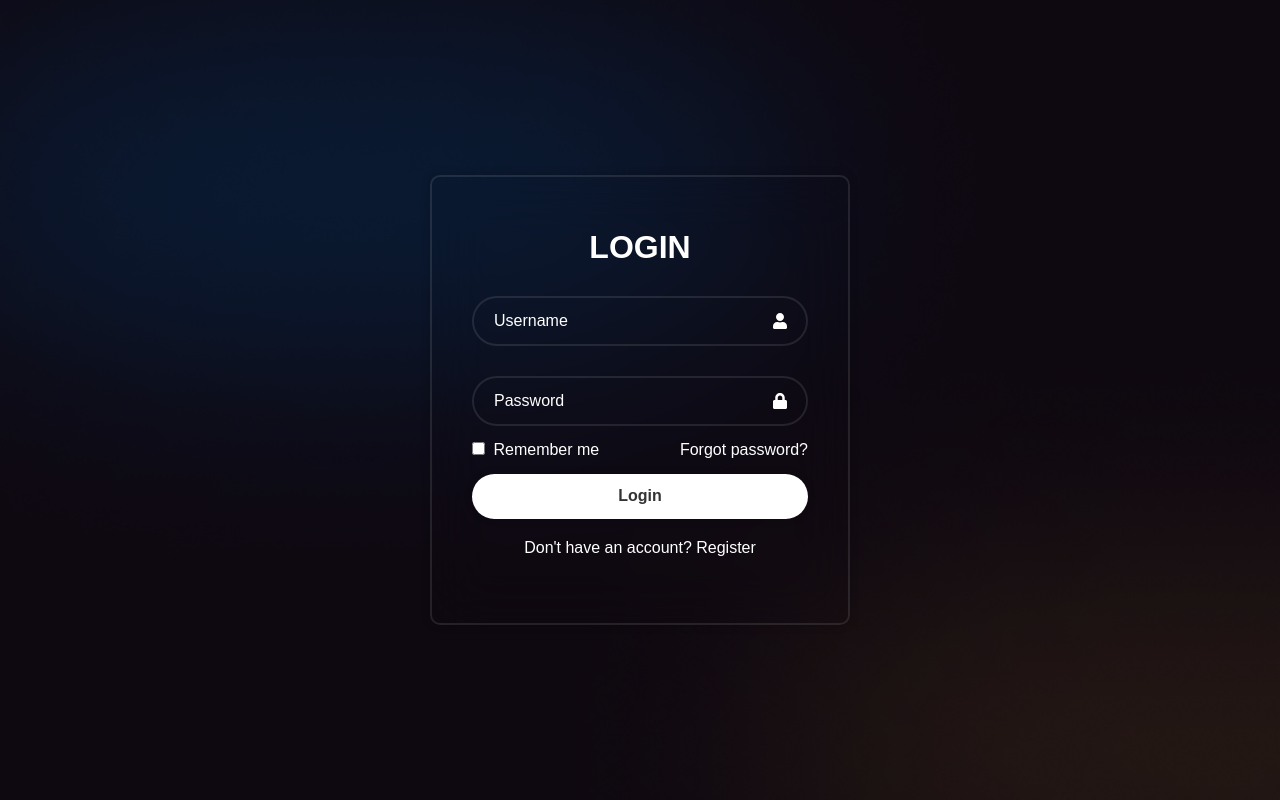
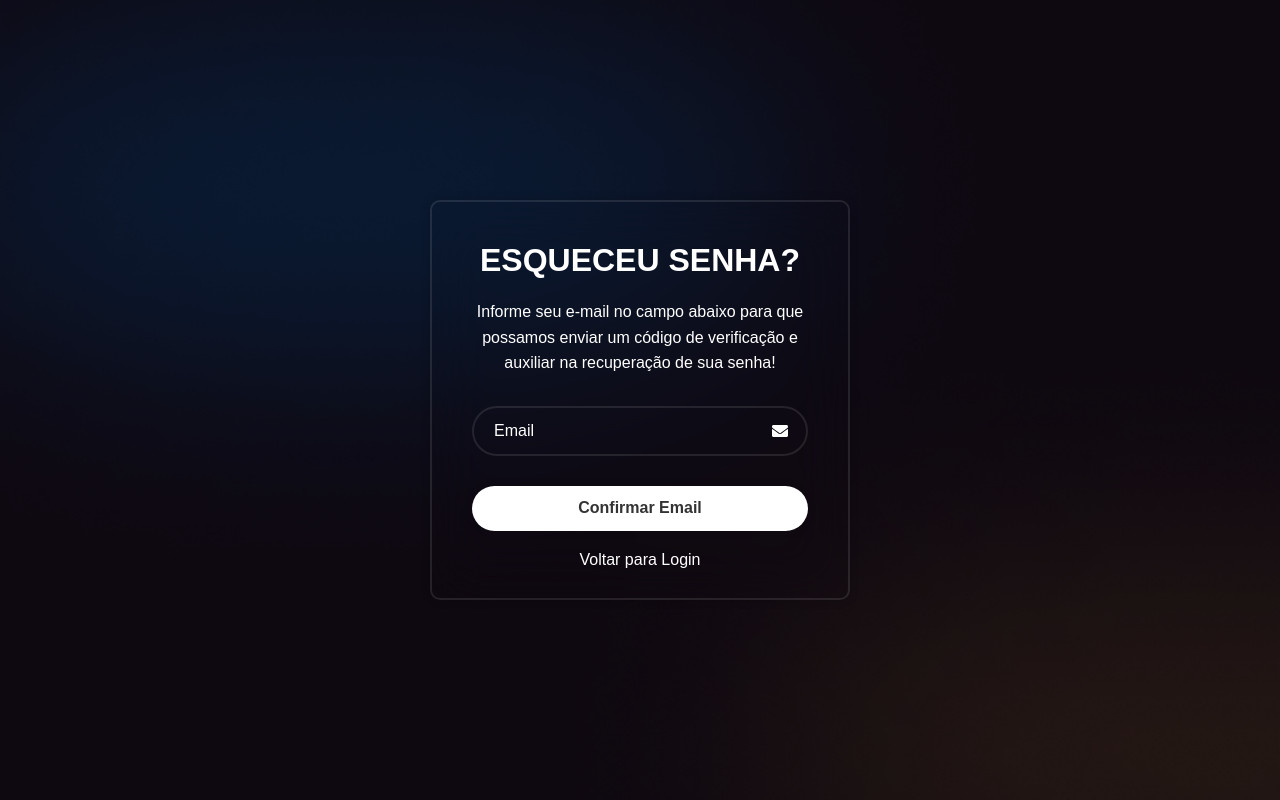
Before and after one commit to PIMauaEsports2025/Maua-Esports-2025, a React (Create React App) app in the folder pi-maua-esports/: page / in a window 1280 px wide. Both pictures are taken after a click on the link "Forgot password?". Built offline with nearby package versions, Linux system fonts and the light colour scheme; a web font is replaced by a local one.

Commit message:
feat: add forgot page

```diff
--- a/pi-maua-esports/src/Components/LoginRegister.css
+++ b/pi-maua-esports/src/Components/LoginRegister.css
@@ -19,8 +19,14 @@
 }
 
 .wrapper .form-box{
-    width: 100%;
-    padding: 40px;
+    position: absolute;
+  top: 0;
+  width: 100%;
+  padding: 40px;
+  opacity: 0;
+  visibility: hidden;
+  transform: translateX(20px);
+  transition: 0.3s ease;
 }
 
 .wrapper .form-box.login{
@@ -42,6 +48,29 @@
 .wrapper.active .form-box.register{
     transition: translate .18s ease;
     translate: 0;
+}
+
+/* Add these styles for the forgot password form */
+
+.wrapper .form-box.forgot {
+    position: absolute;
+    transition: none;
+    translate: 400px;
+}
+
+.wrapper.forgot-active .form-box.login {
+    transition: none;
+    translate: -400px;
+}
+
+.wrapper.forgot-active .form-box.forgot {
+    transition: translate .18s ease;
+    translate: 0;
+}
+
+/* Make sure the wrapper is tall enough for the forgot password form */
+.wrapper.forgot-active {
+    height: 400px;
 }
 
 form h1{
@@ -131,3 +160,16 @@ form .register-link{
 .register-link p a:hover{
     text-decoration: underline;
 }
+
+.form-box.active {
+    opacity: 1;
+    visibility: visible;
+    transform: translateX(0);
+    transition-delay: 0.1s;
+  }
+
+.forgot-message {
+    text-align: center;
+    margin: 20px 0;
+    line-height: 1.6;
+}
--- a/pi-maua-esports/src/Components/LoginRegister.jsx
+++ b/pi-maua-esports/src/Components/LoginRegister.jsx
@@ -3,19 +3,33 @@ import './LoginRegister.css';
 import { FaUser, FaLock, FaEnvelope} from "react-icons/fa";
 
 const LoginRegister = () => {
-    const [action, setAction] = useState('');
+    const [active, setActive] = useState('login');
 
-    const registerLink = () => {
-        setAction(' active');
+    // Add wrapper class based on which form is active
+    const getWrapperClass = () => {
+        if (active === 'register') return 'wrapper active';
+        if (active === 'forgot') return 'wrapper forgot-active';
+        return 'wrapper';
     };
 
-    const loginLink = () => {
-        setAction(' ');
+    const registerLink = (e) => {
+        e.preventDefault();
+        setActive('register');
+    };
+
+    const loginLink = (e) => {
+        e.preventDefault();
+        setActive('login');
+    };
+
+    const forgotLink = (e) => {
+        e.preventDefault();
+        setActive('forgot');
     };
 
     return (
-        <div className={`wrapper${action}`}>
-            <div className="form-box login">
+        <div className={getWrapperClass()}>
+            <div className={`form-box login ${active === 'login' ? 'active' : ''}`}>
                 <form action="">
                     <h1>LOGIN</h1>
                     <div className="input-box">
@@ -29,7 +43,7 @@ const LoginRegister = () => {
 
                     <div className="remember-forgot">
                         <label><input type="checkbox" /> Remember me</label>
-                        <a href="#">Forgot password?</a>
+                        <a href="#" onClick={forgotLink}>Forgot password?</a>
                     </div>
 
                     <button type="submit">Login</button>
@@ -40,30 +54,45 @@ const LoginRegister = () => {
                 </form>
             </div>
 
-            <div className="form-box register">
+            <div className={`form-box register ${active === 'register' ? 'active' : ''}`}>
                 <form action="">
                     <h1>REGISTRATION</h1>
                     <div className="input-box">
-                        <input type="text" placeholder="Username" required></input>
+                        <input type="text" placeholder="Username" required />
                         <FaUser className="icon" />
                     </div>
                     <div className="input-box">
-                        <input type="email" placeholder="Email" required></input>
+                        <input type="email" placeholder="Email" required />
                         <FaEnvelope className="icon" />
                     </div>
                     <div className="input-box">
-                        <input type="password" placeholder="Password" required></input>
+                        <input type="password" placeholder="Password" required />
                         <FaLock className="icon" />
                     </div>
 
                     <div className="remember-forgot">
-                        <label><input type="checkbox"></input>I agree to the terms and conditions</label>
+                        <label><input type="checkbox" />I agree to the terms and conditions</label>
                     </div>
 
-                    <button type="submit">Login</button>
+                    <button type="submit">Register</button>
 
                     <div className="register-link">
                         <p>Already have an account? <a href="#" onClick={loginLink}>Login</a></p>
+                    </div>
+                </form>
+            </div>
+
+            <div className={`form-box forgot ${active === 'forgot' ? 'active' : ''}`}>
+                <form action="">
+                    <h1>ESQUECEU SENHA?</h1>
+                    <p className="forgot-message">Informe seu e-mail no campo abaixo para que possamos enviar um código de verificação e auxiliar na recuperação de sua senha!</p>
+                    <div className="input-box">
+                        <input type="text" placeholder="Email" required />
+                        <FaEnvelope className="icon" />
+                    </div>
+                    <button type="submit">Confirmar Email</button>
+                    <div className="register-link">
+                        <p><a href="#" onClick={loginLink}>Voltar para Login</a></p>
                     </div>
                 </form>
             </div>
```
